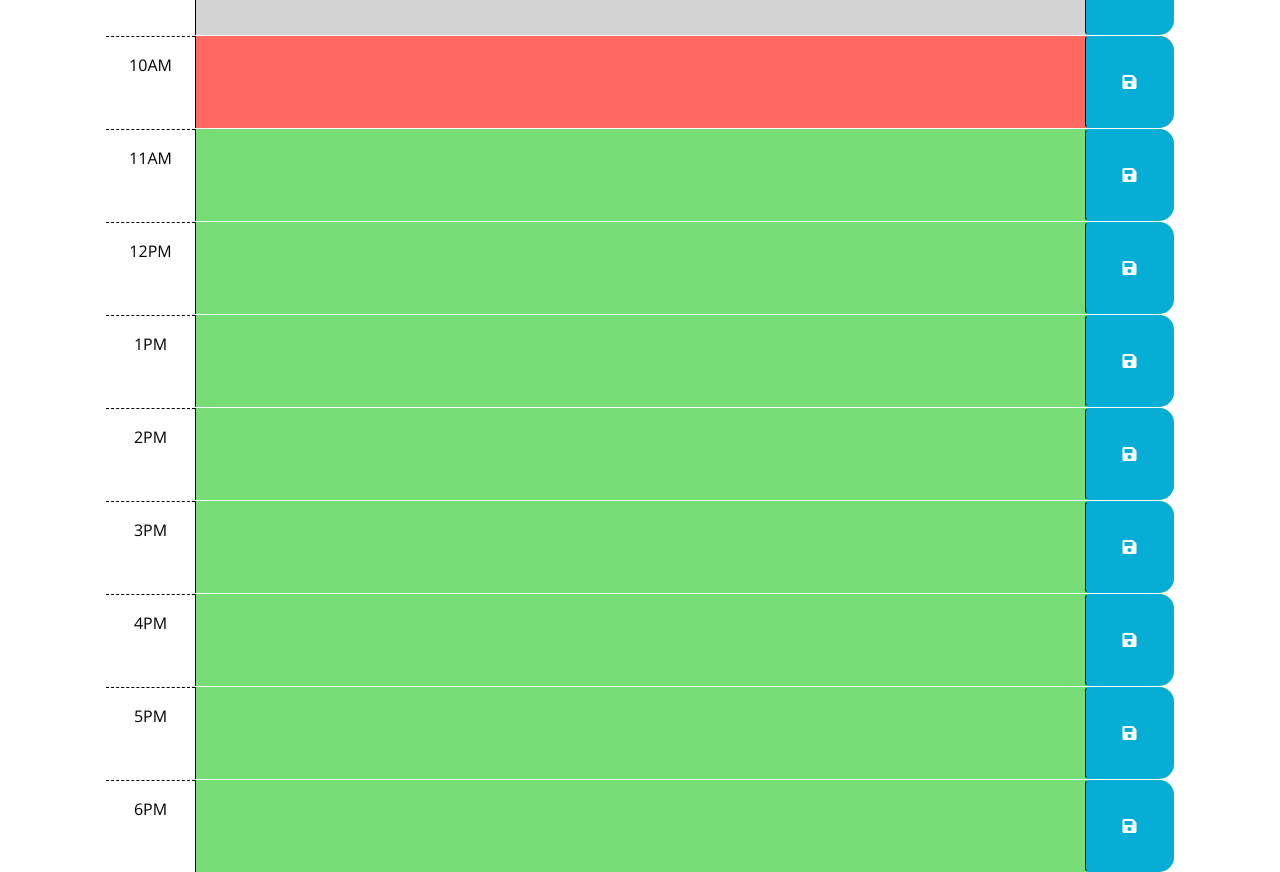
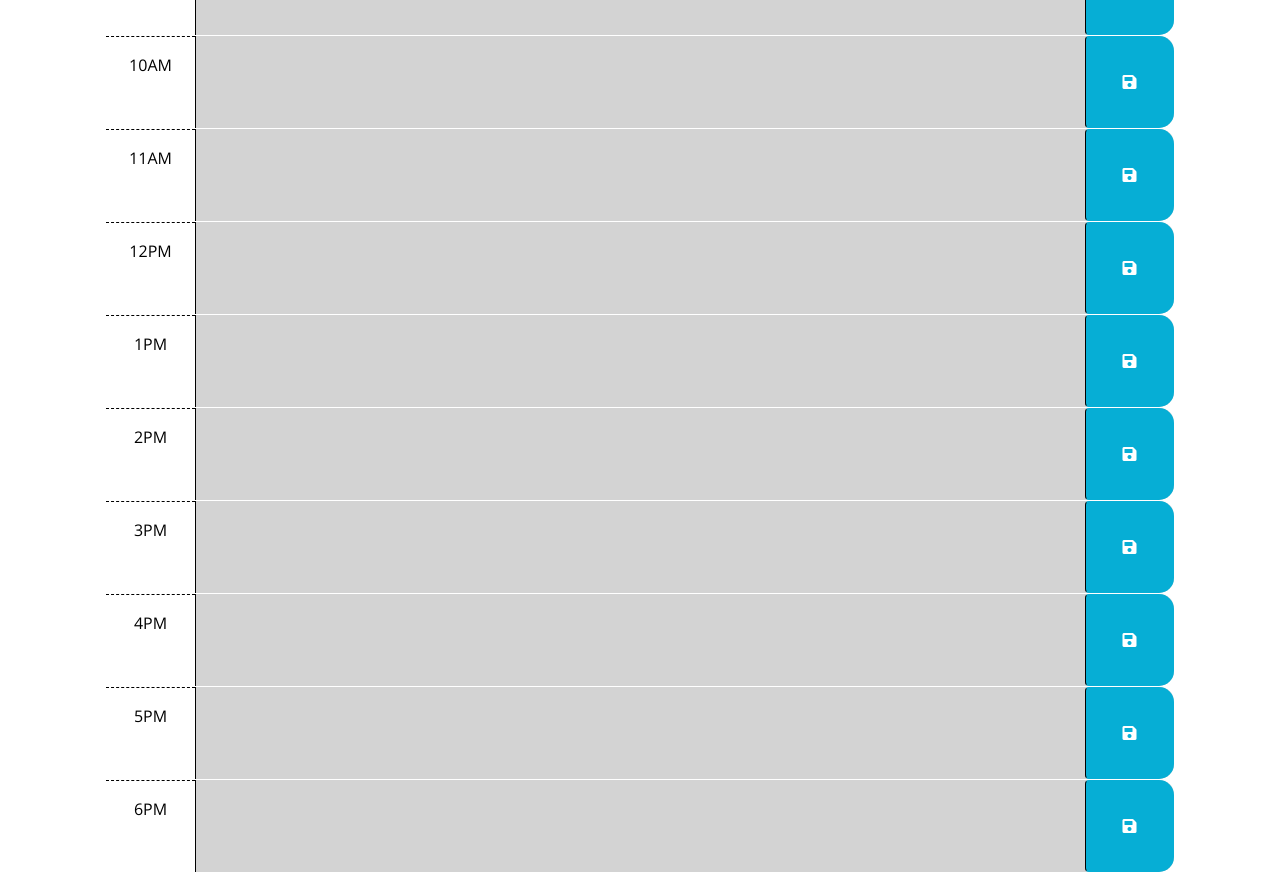
Before and after one commit to githubkyle/Planner, a plain HTML site: page index.html in a window 1280 px wide. Shown: the part 546-1418 px from the top of the page. Drawn offline with nearby package versions, Linux system fonts and the light colour scheme.

Commit message:
troubleshot some kinks

```diff
--- a/index.html
+++ b/index.html
@@ -30,21 +30,21 @@
     </header>
     <div class="container-lg px-5">
 
-      <div id="hour-7 datepicker" class="row time-block past">
+      <div id="hour-7" class="row time-block" data-hour="7">
         <div class="col-2 col-md-1 hour text-center py-3">7AM</div>
         <textarea class="col-8 col-md-10 description" rows="3"> </textarea>
         <button class="btn saveBtn col-2 col-md-1" aria-label="save">
           <i class="fas fa-save" aria-hidden="true"></i>
         </button>
       </div>
-      <div id="hour-8 datepicker" class="row time-block past">
+      <div id="hour-8" class="row time-block" data-hour="8">
         <div class="col-2 col-md-1 hour text-center py-3">8AM</div>
         <textarea class="col-8 col-md-10 description" rows="3"> </textarea>
         <button class="btn saveBtn col-2 col-md-1" aria-label="save">
           <i class="fas fa-save" aria-hidden="true"></i>
         </button>
       </div>
-      <div id="hour-9 datepicker" class="row time-block past">
+      <div id="hour-9" class="row time-block" data-hour="9">
         <div class="col-2 col-md-1 hour text-center py-3">9AM</div>
         <textarea class="col-8 col-md-10 description" rows="3"> </textarea>
         <button class="btn saveBtn col-2 col-md-1" aria-label="save">
@@ -52,7 +52,7 @@
         </button>
       </div>
 
-      <div id="hour-10 datepicker" class="row time-block present">
+      <div id="hour-10" class="row time-block" data-hour="10">
         <div class="col-2 col-md-1 hour text-center py-3">10AM</div>
         <textarea class="col-8 col-md-10 description" rows="3"> </textarea>
         <button class="btn saveBtn col-2 col-md-1" aria-label="save">
@@ -61,56 +61,56 @@
       </div>
 
 
-      <div id="hour-11 datepicker" class="row time-block future">
+      <div id="hour-11" class="row time-block" data-hour="11">
         <div class="col-2 col-md-1 hour text-center py-3">11AM</div>
         <textarea class="col-8 col-md-10 description" rows="3"> </textarea>
         <button class="btn saveBtn col-2 col-md-1" aria-label="save">
           <i class="fas fa-save" aria-hidden="true"></i>
         </button>
       </div>
-      <div id="hour-12 datepicker" class="row time-block future">
+      <div id="hour-12" class="row time-block" data-hour="12">
         <div class="col-2 col-md-1 hour text-center py-3">12PM</div>
         <textarea class="col-8 col-md-10 description" rows="3"> </textarea>
         <button class="btn saveBtn col-2 col-md-1" aria-label="save">
           <i class="fas fa-save" aria-hidden="true"></i>
         </button>
       </div>
-      <div id="hour-13 datepicker" class="row time-block future">
+      <div id="hour-13" class="row time-block" data-hour="13">
         <div class="col-2 col-md-1 hour text-center py-3">1PM</div>
         <textarea class="col-8 col-md-10 description" rows="3"> </textarea>
         <button class="btn saveBtn col-2 col-md-1" aria-label="save">
           <i class="fas fa-save" aria-hidden="true"></i>
         </button>
       </div>
-      <div id="hour-14 datepicker" class="row time-block future">
+      <div id="hour-14" class="row time-block" data-hour="14">
         <div class="col-2 col-md-1 hour text-center py-3">2PM</div>
         <textarea class="col-8 col-md-10 description" rows="3"> </textarea>
         <button class="btn saveBtn col-2 col-md-1" aria-label="save">
           <i class="fas fa-save" aria-hidden="true"></i>
         </button>
       </div>
-      <div id="hour-15 datepicker" class="row time-block future">
+      <div id="hour-15" class="row time-block" data-hour="15">
         <div class="col-2 col-md-1 hour text-center py-3">3PM</div>
         <textarea class="col-8 col-md-10 description" rows="3"> </textarea>
         <button class="btn saveBtn col-2 col-md-1" aria-label="save">
           <i class="fas fa-save" aria-hidden="true"></i>
         </button>
       </div>
-      <div id="hour-16 datepicker" class="row time-block future">
+      <div id="hour-16" class="row time-block" data-hour="16">
         <div class="col-2 col-md-1 hour text-center py-3">4PM</div>
         <textarea class="col-8 col-md-10 description" rows="3"> </textarea>
         <button class="btn saveBtn col-2 col-md-1" aria-label="save">
           <i class="fas fa-save" aria-hidden="true"></i>
         </button>
       </div>
-      <div id="hour-17 datepicker" class="row time-block future">
+      <div id="hour-17" class="row time-block" data-hour="17">
         <div class="col-2 col-md-1 hour text-center py-3">5PM</div>
         <textarea class="col-8 col-md-10 description" rows="3"> </textarea>
         <button class="btn saveBtn col-2 col-md-1" aria-label="save">
           <i class="fas fa-save" aria-hidden="true"></i>
         </button>
       </div>
-      <div id="hour-18 datepicker" class="row time-block future">
+      <div id="hour-18" class="row time-block" data-hour="18">
         <div class="col-2 col-md-1 hour text-center py-3">6PM</div>
         <textarea class="col-8 col-md-10 description" rows="3"> </textarea>
         <button class="btn saveBtn col-2 col-md-1" aria-label="save">
--- a/script.js
+++ b/script.js
@@ -1,13 +1,11 @@
 var rootEl = $("#root");
 
-var Currently = dayjs().format("HH");
+var Currently = dayjs().hour();
 $(function() {
   // $(rootEl).children("div").id('hour-');
-  var FirstIds = $("rootEl")
-    .children("div")
-    .id.eq(1);
-  var IdNumbers = FirstIds.slice(-1);
-  var SaveThis = document.getElementsByClassName("btn");
+  var Hourblocks = $(".time-block");
+
+  var SaveThis = $(".btn");
   // var 7am = $('input[id="hour-7"]').val();
   // var 8am = $('input[id="hour-8"]').val();
   // var 9am = $('input[id="hour-9"]').val();
@@ -35,20 +33,21 @@ $(function() {
   var Eightteen = document.getElementById("hour-18");
   var AllTimes = document.getElementsByClassName("time-block");
 
-  IdNumbers.forEach(element => {
-    if (element > Currently) {
-      element.attr("class", "future");
-    } else if (element < Currently) {
-      element.attr("class", "past");
+  Hourblocks.each(function() {
+    console.log(this);
+    if (this.dataset.hour > Currently) {
+      this.classList.add("future");
+    } else if (this.dataset.hour < Currently) {
+      this.classList.add("past");
     } else {
-      element.attr("class", "present");
+      this.classList.add("present");
     }
   });
 
-  $("#hour-7").text = localStorage.getItem("hour-7");
+  $("#hour-7 textarea").val(localStorage.getItem("hour-7"));
   $("#hour-8").text = localStorage.getItem("hour-8");
   $("#hour-9").text = localStorage.getItem("hour-9");
-  $("#hour-10").text = localStorage.getItem("hour-10");
+  $("#hour-10 textarea").val(localStorage.getItem("hour-10"));
   $("#hour-11").text = localStorage.getItem("hour-11");
   $("#hour-12").text = localStorage.getItem("hour-12");
   $("#hour-13").text = localStorage.getItem("hour-13");
@@ -59,11 +58,15 @@ $(function() {
   $("#hour-18").text = localStorage.getItem("hour-18");
 
   function Saving() {
-    localStorage.setItem(this.id, this.text);
+    localStorage.setItem(
+      this.parentElement.id,
+      this.parentElement.querySelector("textarea").value
+    );
   }
 
-  SaveThis.addEventListener("click", Saving);
+  SaveThis.on("click", Saving);
 });
+
 var DayDisplay = dayjs().format("MMM D, YYYY");
 $("#currentDay").text(DayDisplay);
 console.log(DayDisplay);
```
